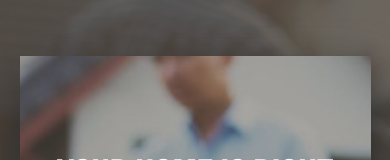
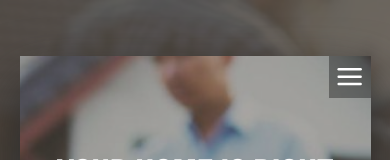
Before and after one commit to brunorplima/klondyke-Construction, a Next.js app: page / in a window 390 px wide. Shown: the top 160 px of the page. Built offline with nearby package versions, Linux system fonts and the light colour scheme.

Commit message:
Container/presentation separation of concerns

```diff
--- a/pages/index.js
+++ b/pages/index.js
@@ -2,7 +2,7 @@ import { useState } from 'react'
 import Head from 'next/head'
 import Layout from '../src/components/layout/Layout'
 import MainBannerContainer from '../src/components/mainBanner/MainBannerContainer'
-import Navbar from '../src/components/navbar/Navbar'
+import NavbarContainer from '../src/components/navbar/NavbarContainer'
 import Features from '../src/components/features/Features'
 import OurServices from '../src/components/our-service/OurService'
 import FinancialPartner from '../src/components/financial-partner/FinancialPartner'
@@ -22,7 +22,7 @@ export default function Home(props) {
         <title>Klondyke Construction</title>
       </Head>
 
-      <Navbar />
+      <NavbarContainer />
 
       <MainBannerContainer />
 
--- a/src/components/navbar/Navbar.js
+++ b/src/components/navbar/Navbar.js
@@ -1,42 +1,42 @@
-import React, { useState } from 'react'
+import React from 'react'
 import styles from '../../style/navbar.module.css'
+import { FiMenu } from 'react-icons/fi'
+import { MdClose } from 'react-icons/md'
 import DropDownMenu from './DropDownMenu';
 
-const Navbar = () => {
-
-   const [selected, setSelected] = useState('home');
-   const [isOpen, setIsOpen] = useState(false);
-
-   const clickLink = () => {
-      if (isOpen) {
-         setIsOpen(false);
-      }
-   }
+const Navbar = props => {
 
    return (
-      <div className={styles.navbar}>
-         <ul className={styles.list}>
-            <li className={styles.item} onClick={() => clickLink()}>
+      <div id='navbar' className={styles.navbar}>
+         <ul className={styles.list} style={props.isOpen ? {display: 'flex'} : {}}>
+            <li className={styles.item} onClick={() => props.clickLink()}>
                <a href="#features" className={styles.anchor}>BENEFITS</a>
                <div className={styles.borderBottom}></div>
             </li>
-            <li className={styles.item} onClick={() => clickLink()}>
+            <li className={styles.item} onClick={() => props.clickLink()}>
                <a href="#our-services" className={styles.anchor}>OUR SERVICE</a>
                <div className={styles.borderBottom}></div>
             </li>
-            <li className={styles.item} onClick={() => clickLink()}>
+            <li className={styles.item} onClick={() => props.clickLink()}>
                <a href="#partners" className={styles.anchor}>PARTNERS</a>
                <div className={styles.borderBottom}></div>
             </li>
-            <li className={styles.item} onClick={() => clickLink()}>
+            <li className={styles.item} onClick={() => props.clickLink()}>
                <a href="#contact" className={styles.anchor}>CONTACT</a>
                <div className={styles.borderBottom}></div>
             </li>
-            <li className={styles.item} onClick={() => clickLink()}>
+            <li className={styles.item} onClick={() => props.clickLink()}>
                <a href="http://www.klondykeconstruction.ca/index.asp" target='_blank' className={styles.anchor}>OUR WEBSITE</a>
                <div className={styles.borderBottom}></div>
             </li>
          </ul>
+         <div className={styles.menuContainer} style={props.isOpen ? {backgroundColor:'transparent'} : {}} onClick={() => props.setIsOpen(!props.isOpen)}>
+                  {
+                  props.isOpen ?
+                  <MdClose className={styles.closeMenuIcon}/> :
+                  <FiMenu className={styles.openMenuIcon}/>
+                  }
+            </div>
       </div>
    )
 }
--- /dev/null
+++ b/src/components/navbar/NavbarContainer.js
@@ -0,0 +1,34 @@
+import React, { useState, useEffect } from 'react'
+import Navbar from './Navbar'
+
+const NavbarContainer = () => {
+
+    const [selected, setSelected] = useState('home');
+    const [isOpen, setIsOpen] = useState(false);
+
+    // useEffect(() => {
+    //     const navbar = document.getElementById('navbar');
+    //     window.addEventListener('scroll', () => {
+    //         console.log(navbar.offsetTop)
+    //         if (navbar.offsetTop === 0) {
+    //             navbar.style.position = 'fixed';
+    //         }
+    //     })
+    // });
+
+    const clickLink = () => {
+       if (isOpen) {
+          setIsOpen(false);
+       }
+    }
+
+    return (
+        <Navbar
+            isOpen={isOpen}
+            setIsOpen={setIsOpen}
+            clickLink={clickLink}
+        />
+    )
+}
+
+export default NavbarContainer
--- a/src/style/navbar.module.css
+++ b/src/style/navbar.module.css
@@ -1,7 +1,7 @@
 .navbar {
    display: flex;
-   justify-content: right;
-   position: fixed;
+   justify-content: flex-end;
+   position: absolute;
    width: 100%;
 }
 
@@ -61,15 +61,6 @@
       top: 0;
       right: 0;
    }
-
-
-
-
-
-
-   .navbar {
-      display: none;
-   }
    .list {
       display: none;
       flex-direction: column;
```
